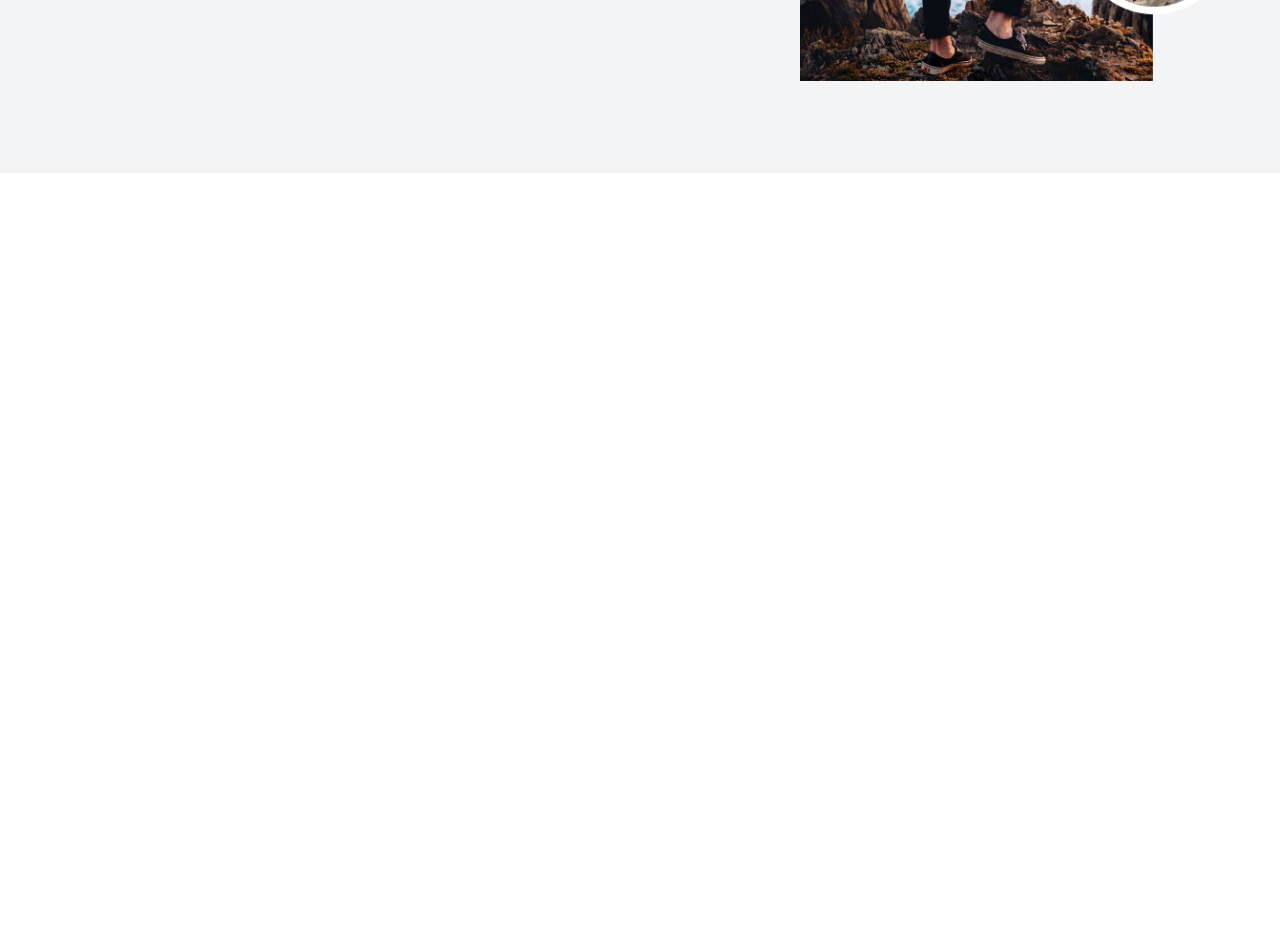
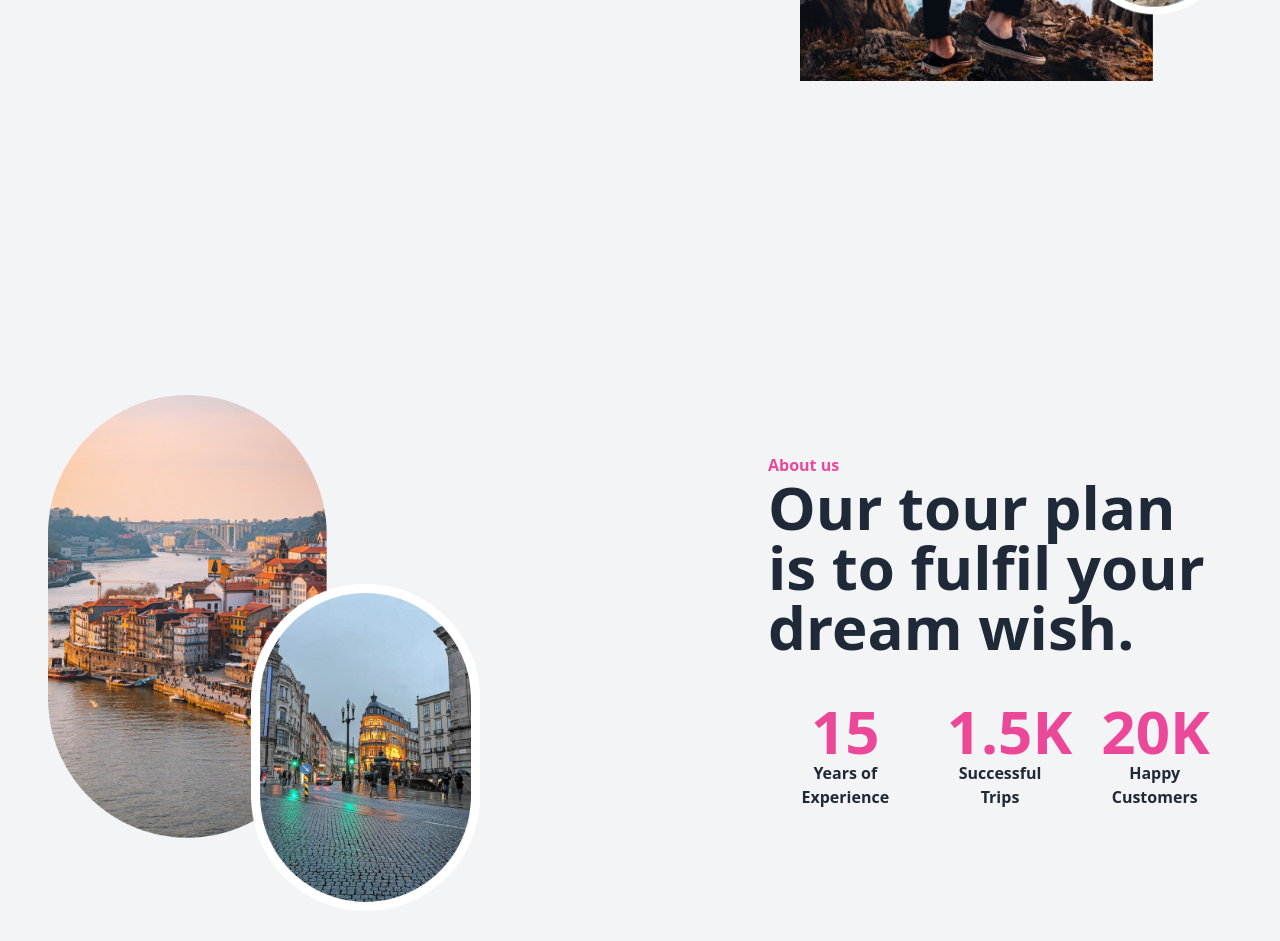
Before and after one commit to faazizpro/travel-landing-page-design, a plain HTML site: page index.html in a window 1280 px wide. Shown: the part 627-1568 px from the top of the page. Before the commit the page ends 880 px from the top, so only its background shows below. Drawn offline with nearby package versions, Linux system fonts and the light colour scheme.

Commit message:
About Section Done

```diff
--- a/index.html
+++ b/index.html
@@ -38,7 +38,7 @@
               </label>
               <ul
                 tabindex="0"
-                class="menu menu-compact dropdown-content mt-3 p-2  shadow bg-base-100 rounded-box w-52"
+                class="menu menu-compact dropdown-content mt-3 p-2 shadow bg-base-100 rounded-box w-52"
               >
                 <li><a>Home</a></li>
                 <li><a>About</a></li>
@@ -50,10 +50,12 @@
             <a class="" href="/"><img src="./Assets/Logo.png" alt="" /></a>
           </div>
           <div class="navbar-center hidden md:-ml-20 lg:ml-0 md:flex">
-            <ul class="flex md:gap-5 lg:gap-10 px-1 font-semibold text-xl text-purple-500">
+            <ul
+              class="flex md:gap-5 lg:gap-10 px-1 font-semibold text-xl text-purple-500"
+            >
               <li>
                 <a
-                  class="hover:border-b-2 border-b-pink-600  hover:text-2xl ease-in duration-150"
+                  class="hover:border-b-2 border-b-pink-600 hover:text-2xl ease-in duration-150"
                   >Home</a
                 >
               </li>
@@ -85,7 +87,7 @@
           </div>
           <div class="navbar-end flex gap-5">
             <a href="/" class="font-semibold text-xl text-purple-600">Login</a>
-            <a class="btn rounded-3xl bg-pink-600 border-none " >Get started</a>
+            <a class="btn rounded-3xl bg-pink-600 border-none">Get started</a>
           </div>
         </div>
       </nav>
@@ -93,7 +95,7 @@
     <!-- Header Section Ends -->
 
     <!-- Hero Section Starts -->
-    <section class="mb-20 bg-gray-100">
+    <section class="pb-20 bg-gray-100">
       <div>
         <section class="">
           <div
@@ -102,8 +104,12 @@
             <div
               class="flex flex-col justify-center p-6 text-center rounded-sm md:max-w-sm lg:max-w-md xl:max-w-lg lg:text-left"
             >
-              <h1 class="font-bold md:leading-tight text-3xl md:text-4xl lg:text-6xl sm:text-left">
-                Dare to <span class="dark:text-violet-400">live the life</span> you've always wanted.
+              <h1
+                class="font-bold md:leading-tight text-3xl md:text-4xl lg:text-6xl sm:text-left"
+              >
+                Dare to
+                <span class="dark:text-violet-400">live the life</span> you've
+                always wanted.
               </h1>
             </div>
             <div
@@ -120,5 +126,53 @@
       </div>
     </section>
     <!-- Hero Section Ends -->
+
+    <!-- About Section Starts -->
+    <section class="mb-20 bg-gray-100">
+      <div>
+        <section class="">
+          <div
+            class="container flex flex-col justify-center p-6 mx-auto sm:py-12 lg:py-44 md:flex-row  lg:gap-60"
+          >
+            <div
+              class="flex items-center justify-center p-6 mt-8 m:mt-0 h-72 sm:h-80 lg:h-96 "
+            >
+              <img
+                src="./Assets/about.png"
+                alt=""
+                class="object-contain h-72 sm:h-80 lg:h-auto"
+              />
+            </div>
+            <div
+              class="flex flex-col justify-center p-6 text-center rounded-sm md:max-w-sm lg:max-w-md xl:max-w-lg lg:text-left"
+            >
+              <p class="text-pink-500 font-bold text-start">About us</p>
+              <h1
+                class="font-bold md:leading-tight text-3xl md:text-4xl lg:text-6xl sm:text-left"
+              >
+              Our tour plan is to fulfil your dream wish.
+              </h1>
+              <!-- Stat Starts -->
+              <div class="mt-2 lg:mt-5 grid justify-center grid-cols-3 text-center lg:grid-cols-3">
+                <div class="flex flex-col justify-start m-2 lg:m-6">
+                  <p class="text-4xl font-bold leading-none lg:text-6xl text-pink-500">15</p>
+                  <p class="text-sm sm:text-base font-semibold">Years of Experience</p>
+                </div>
+                <div class="flex flex-col justify-start m-2 lg:m-6">
+                  <p class="text-4xl font-bold leading-none lg:text-6xl text-pink-500">1.5K</p>
+                  <p class="text-sm sm:text-base font-semibold">Successful Trips</p>
+                </div>
+                <div class="flex flex-col justify-start m-2 lg:m-6">
+                  <p class="text-4xl font-bold leading-none lg:text-6xl text-pink-500">20K</p>
+                  <p class="text-sm sm:text-base font-semibold ">Happy Customers</p>
+                </div>
+              </div>
+              <!-- Stat Ends -->
+            </div>
+          </div>
+        </section>
+      </div>
+    </section>
+    <!-- About Section Ends -->
   </body>
 </html>
```
